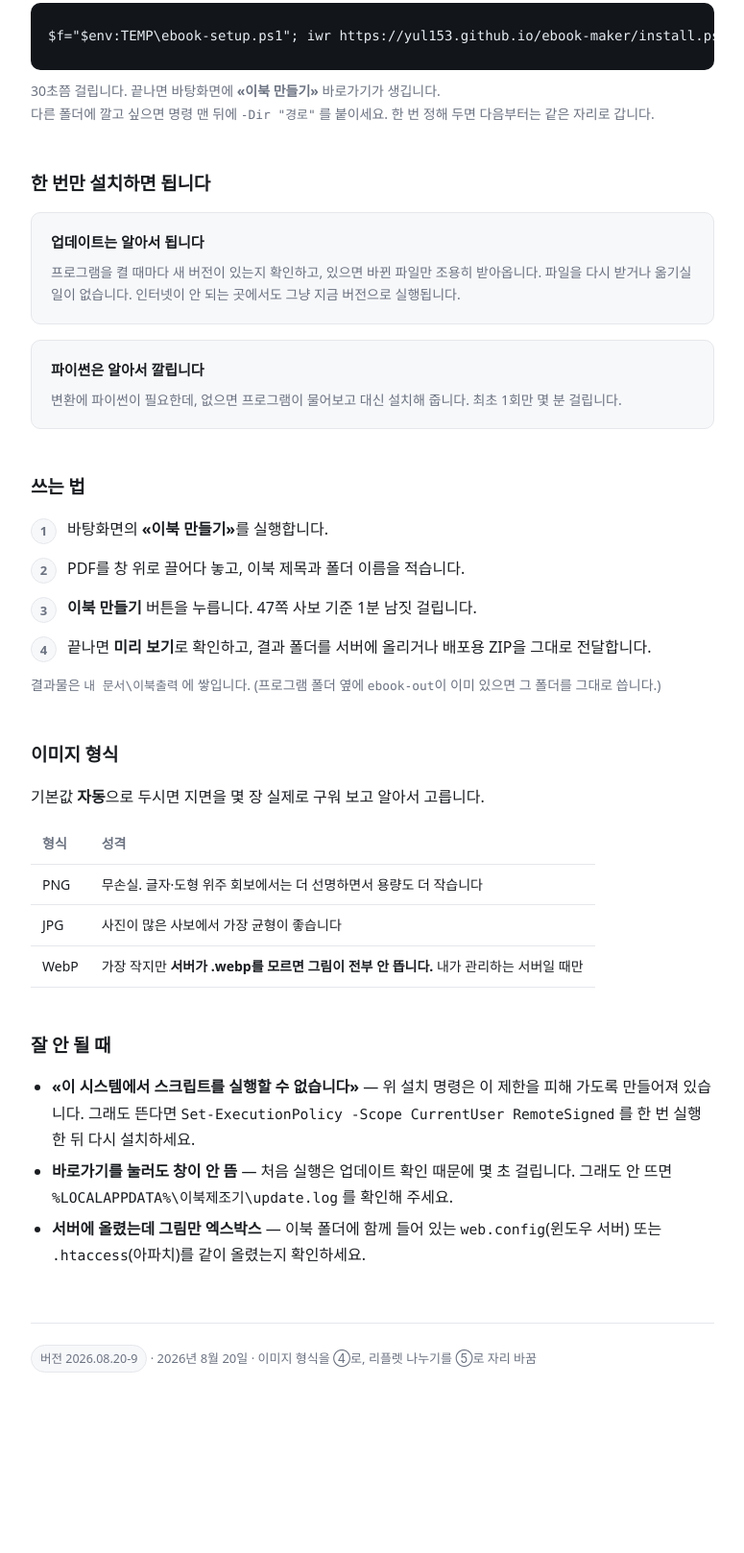
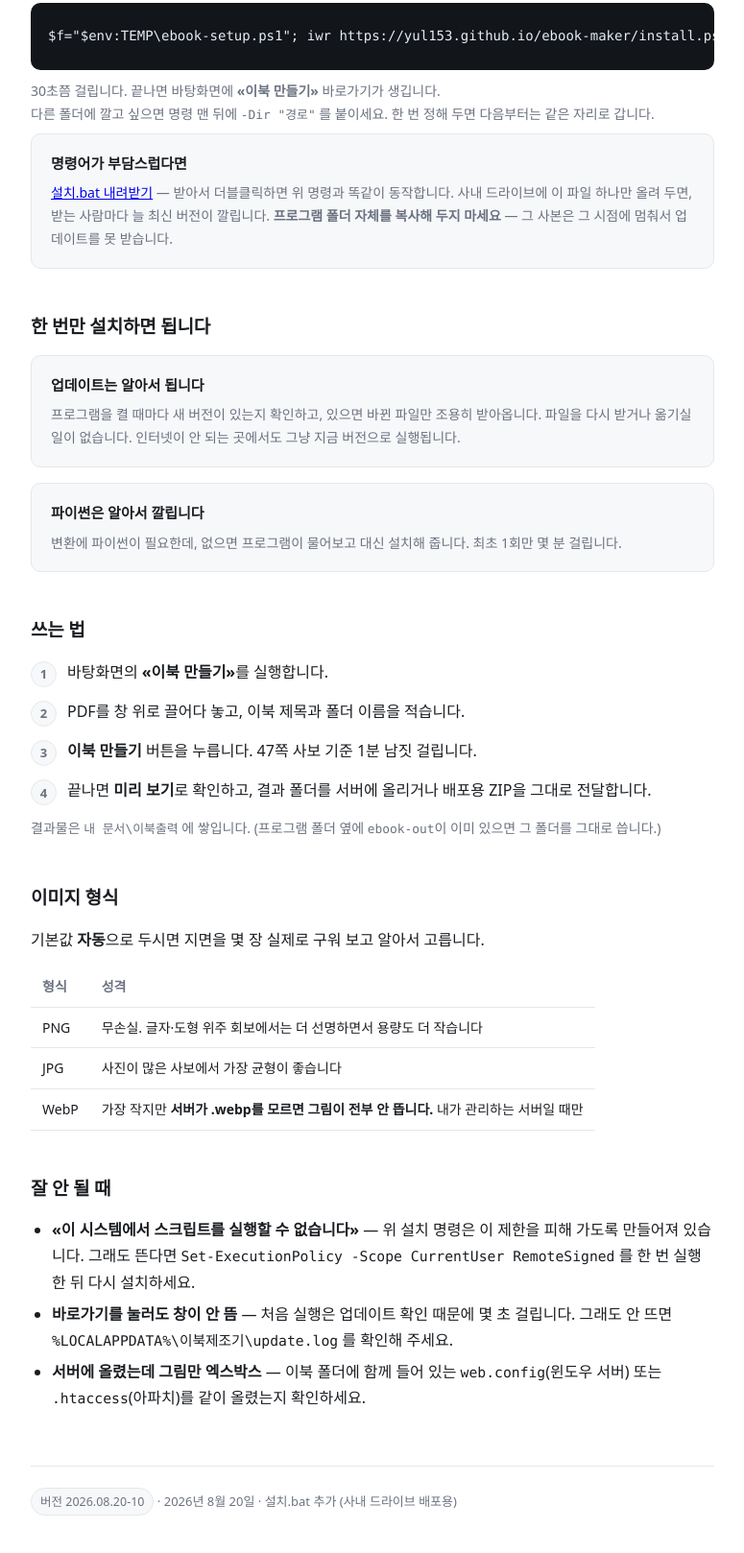
Before and after one commit to yul153/ebook-maker, a plain HTML site: page docs/index.html in a window 1280 px wide. Shown: the part 294-1912 px from the top of the page at 96% size, without its empty margins (252-1027 px from the left). Before the commit the page ends 1820 px from the top, so only its background shows below. Drawn offline with Linux system fonts and the light colour scheme.

Commit message:
2026.08.20-10 — 설치.bat 추가 (사내 드라이브 배포용)

```diff
--- a/docs/app/version.json
+++ b/docs/app/version.json
@@ -1,6 +1,6 @@
 {
-    "version":  "2026.08.20-9",
-    "note":  "이미지 형식을 ④로, 리플렛 나누기를 ⑤로 자리 바꿈",
+    "version":  "2026.08.20-10",
+    "note":  "설치.bat 추가 (사내 드라이브 배포용)",
     "files":  [
                   {
                       "path":  "ebook-gui.ps1",
--- a/docs/index.html
+++ b/docs/index.html
@@ -86,6 +86,13 @@
    다른 폴더에 깔고 싶으면 명령 맨 뒤에 <code>-Dir "경로"</code> 를 붙이세요.
    한 번 정해 두면 다음부터는 같은 자리로 갑니다.</p>
 
+<div class="card">
+  <h3>명령어가 부담스럽다면</h3>
+  <p><a href="https://yul153.github.io/ebook-maker/setup.bat">설치.bat 내려받기</a> — 받아서 더블클릭하면 위 명령과 똑같이 동작합니다.
+     사내 드라이브에 이 파일 하나만 올려 두면, 받는 사람마다 늘 최신 버전이 깔립니다.
+     <b>프로그램 폴더 자체를 복사해 두지 마세요</b> — 그 사본은 그 시점에 멈춰서 업데이트를 못 받습니다.</p>
+</div>
+
 <h2>한 번만 설치하면 됩니다</h2>
 <div class="card">
   <h3>업데이트는 알아서 됩니다</h3>
@@ -128,7 +135,7 @@
 </ul>
 
 <footer>
-  <span class="ver">버전 2026.08.20-9</span> · 2026년 8월 20일 · 이미지 형식을 ④로, 리플렛 나누기를 ⑤로 자리 바꿈
+  <span class="ver">버전 2026.08.20-10</span> · 2026년 8월 20일 · 설치.bat 추가 (사내 드라이브 배포용)
 </footer>
 
 </div>
```
Also changed, not shown: templates/index.html (+7 -0 lines), 3 other files.
